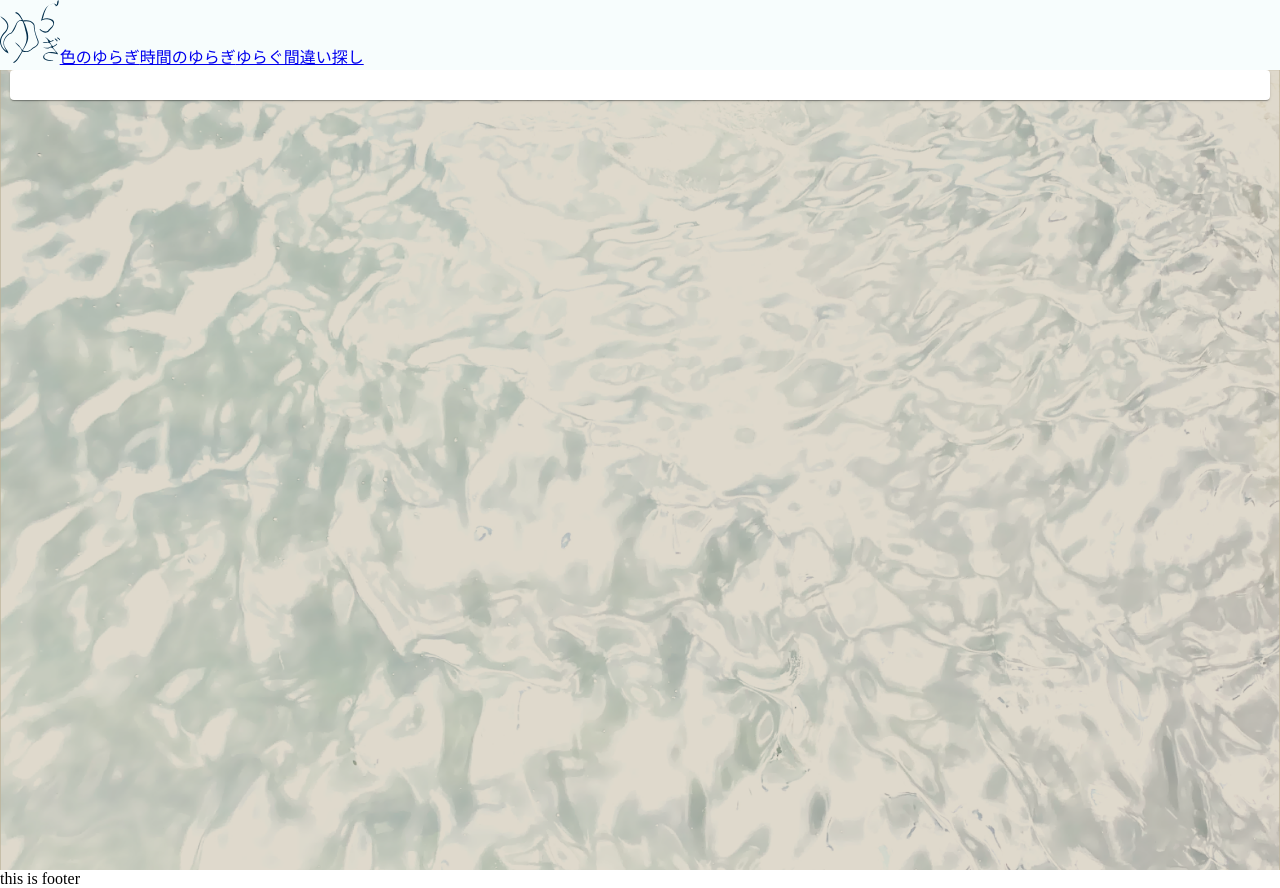
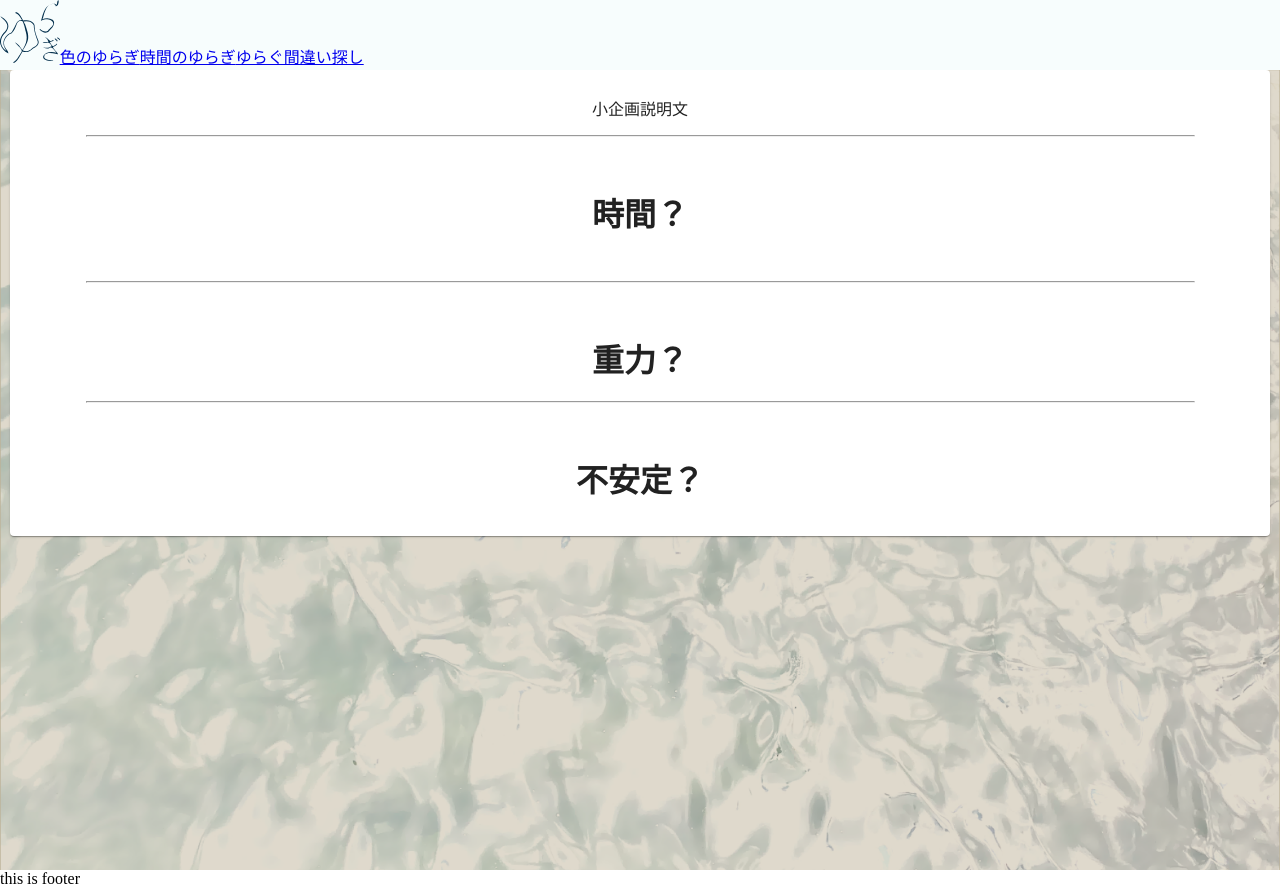
Before and after one commit to designingplusnine/komafes-2021, a Next.js app: page /diff in a window 1280 px wide. Built offline with nearby package versions, Linux system fonts and the light colour scheme.

Commit message:
writing the HTML for DiffPage.

```diff
--- a/components/DiffPage/contents.module.scss
+++ b/components/DiffPage/contents.module.scss
@@ -0,0 +1,42 @@
+@import '../../styles/vars.scss';
+
+.page{
+    display: flex;
+    align-items: center;
+    flex-direction: column;
+}
+
+.hr{
+    width: 90%;
+}
+
+.concept{
+    width: 100%;
+    margin-bottom: 30px;
+    &_text{
+        text-align: center;
+    }
+}
+
+.time{
+    width: 100%;
+    margin-bottom: 30px;
+    &_title{
+        text-align: center;
+    }
+}
+
+.gravity{
+    width: 100%;
+    margin-bottom: 30px;
+    &_title{
+        text-align: center;
+    }
+}
+
+.unstable{
+    width: 100%;
+    &_title{
+        text-align: center;
+    }
+}
--- a/components/DiffPage/contents.tsx
+++ b/components/DiffPage/contents.tsx
@@ -1,4 +1,27 @@
 import { NextPage } from 'next';
 import classes from './contents.module.scss';
 
-export const Contents: NextPage = () => <div></div>;
+export const Contents: NextPage = () => (
+    <div className={classes.page}>
+        <div className={classes.concept}>
+            <p className={classes.concept_text}>小企画説明文</p>
+            <hr className={classes.hr}></hr>
+        </div>
+        <div className={classes.time}>
+            <h1 className={classes.time_title}>時間？</h1>
+            <div className={classes.time_work}>
+                <img src=""></img>
+            </div>
+            <hr className={classes.hr}></hr>
+        </div>
+
+        <div className={classes.gravity}>
+            <h1 className={classes.gravity_title}>重力？</h1>
+            <hr className={classes.hr}></hr>
+        </div>
+
+        <div className={classes.unstable}>
+            <h1 className={classes.unstable_title}>不安定？</h1>
+        </div>
+    </div>
+);
```
